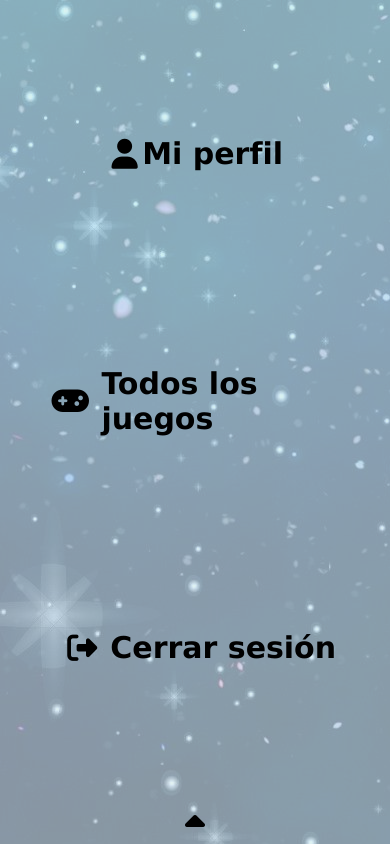
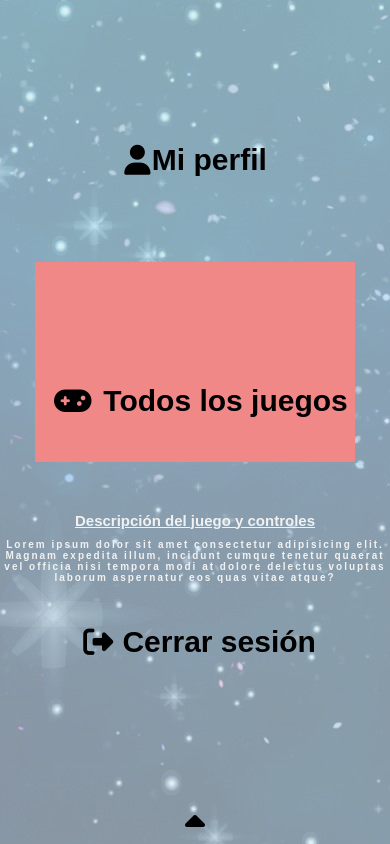
Before and after one commit to unairaya/TFG, a plain HTML site: page TFG code/app/juego.html in a window 390 px wide. Both pictures are taken after a click on the element 195 px from the left and 21 px from the top of the page. Drawn offline with Linux system fonts and the light colour scheme.

Commit message:
confirmar

```diff
--- a/TFG code/app/juego.html
+++ b/TFG code/app/juego.html
@@ -1,15 +1,18 @@
 <!DOCTYPE html>
 <html lang="es">
+
 <head>
     <meta charset="UTF-8">
     <meta http-equiv="X-UA-Compatible" content="IE=edge">
     <meta name="viewport" content="width=device-width, initial-scale=1.0">
     <title>Juegos UR</title>
     <link rel="icon" href="./sources/icon.png">
+    <link rel="stylesheet" href="./styles/menuLateral.css">
     <link rel="stylesheet" href="./styles/juego.css">
     <script defer type="module" src="./scripts/juego.js"></script>
     <script src="https://kit.fontawesome.com/568f00b637.js" crossorigin="anonymous"></script>
 </head>
+
 <body>
     <div class="nav-button target">
         <i class="fas fa-caret-right"></i>
@@ -24,7 +27,16 @@
         </nav>
     </aside>
     <main>
-
+        <div class="game-container">
+            <iframe src="" frameborder="0"></iframe>
+        </div>
+        <div class="game-description">
+            <h3 class="game-description-title">Descripción del juego y controles</h3>
+            <p class="game-description-text">Lorem ipsum dolor sit amet consectetur adipisicing elit. Magnam expedita
+                illum, incidunt cumque tenetur quaerat vel officia nisi tempora modi at dolore delectus voluptas laborum
+                aspernatur eos quas vitae atque?</p>
+        </div>
     </main>
 </body>
+
 </html>
--- a/TFG code/app/styles/juego.css
+++ b/TFG code/app/styles/juego.css
@@ -1,158 +1,94 @@
-* {
+*{
     margin: 0;
     padding: 0;
-    font-family: Verdana, Geneva, Tahoma, sans-serif;
+    font-family: Arial, Helvetica, sans-serif;
 }
 
-body {
+main{
     width: 100vw;
     height: 100vh;
-    box-sizing: border-box;
-    background: url(../sources/fondo.jpg) fixed;
+    display: flex;
+    flex-direction: column;
+    justify-content: center;
+    align-items: center;
+    gap: 50px;
 }
 
-/* menú lateral */
-
-.target {
-    transition: left .7s;
+.game-container{
+    width: 800px;
+    height: 500px;
+    background-color: red;
 }
 
-.nav-button {
-    position: fixed;
-    top: 0;
-    left: 0;
-    width: 3%;
-    height: 100%;
-    background-color: #e7e7e796;
-    display: flex;
-    align-items: center;
-    justify-content: center;
-    font-size: 2rem;
-    z-index: 10;
-    transition: left .7s;
-}
-
-.nav-button:hover {
-    cursor: pointer;
-}
-
-.nav-button.change {
-    left: 25%;
-}
-
-.nav-button i {
-    transition: transform .7s;
-}
-
-.nav-button.change i {
-    transform: rotate(180deg);
-}
-
-aside {
-    width: 25%;
-    height: 100%;
-    background-color: #e7e7e796;
-    position: fixed;
-    left: -25%;
-    z-index: 10;
-}
-
-aside.change {
-    left: 0;
-}
-
-aside nav {
+.game-container iframe{
+    width: 100%;
     height: 100%;
 }
 
-aside ul {
-    box-sizing: border-box;
-    height: 100%;
-    list-style: none;
-    display: flex;
-    flex-direction: column;
-    justify-content: space-around;
-    padding: 10%;
+.game-description{
+    color: #fff;
+    text-align: center;
 }
 
-aside a {
-    color: #000;
-    text-decoration: none;
-    display: grid;
-    grid-template-columns: 1fr 4fr;
-    font-size: 60px;
+.game-description-title{
+    font-size: 35px;
+    text-decoration: underline;
+    margin-bottom: 20px;
+}
+
+.game-description-text{
+    font-size: 25px;
+    letter-spacing: 2px;
+    width: 1000px;
     font-weight: bold;
 }
 
-aside i {
-    margin: auto;
-}
+/* responsive */
+@media (max-width: 1600px) {
+    .game-container{
+        width: 640px;
+        height: 400px;
+    }
 
+    .game-description-title{
+        font-size: 30px;
+    }
 
-/* responsive */
-
-@media (max-width: 2000px) {
-    aside a{
-        font-size: 50px;
-    }
-}
-
-@media (max-width: 1600px) {
-
-    aside a{
-        font-size: 40px;
-    }
-}
-
-@media (max-width: 1400px) {
-    aside a{
-        font-size: 30px;
+    .game-description-text{
+        font-size: 20px;
+        width: 800px;
     }
 }
 
 @media (max-width: 1000px) {
-    aside a{
-        font-size: 20px;
+    .game-container{
+        width: 480px;
+        height: 300px;
+    }
+
+    .game-description-title{
+        font-size: 25px;
+    }
+
+    .game-description-text{
+        font-size: 15px;
+        width: 600px;
     }
 }
 
-@media (max-width: 700px){
-    .nav-button{
-        width: 100%;
-        height: 5%;
-        left: 0;
-        top: 0;
-    }
-    .nav-button.change{
-        top: 95%;
-        left: 0;
+@media (max-width: 750px) {
+    .game-container{
+        width: 320px;
+        height: 200px;
     }
 
-    .nav-button i{
-        transform: rotate(90deg);
+    .game-description-title{
+        font-size: 15px;
+        margin-bottom: 10px;
     }
 
-    .nav-button.change i{
-        transform: rotate(270deg);
-    }
-
-    aside{
-        width: 100%;
-        height: 95%;
-        top: -95%;
-        left: 0;
-    }
-
-    aside.change{
-        top: 0;
-    }
-
-    aside ul{
-        padding: 10%;
-        align-items: center;
-    }
-
-    aside a{
-        font-size: 30px;
+    .game-description-text{
+        font-size: 10px;
+        width: 400px;
     }
 }
--- a/TFG code/app/styles/menu.css
+++ b/TFG code/app/styles/menu.css
@@ -11,82 +11,7 @@ body {
     background: url(../sources/fondo.jpg) fixed;
 }
 
-/* menú lateral */
 
-.target {
-    transition: left .7s;
-}
-
-.nav-button {
-    position: fixed;
-    top: 0;
-    left: 0;
-    width: 3%;
-    height: 100%;
-    background-color: #e7e7e796;
-    display: flex;
-    align-items: center;
-    justify-content: center;
-    font-size: 2rem;
-    z-index: 10;
-    transition: left .7s;
-}
-
-.nav-button:hover {
-    cursor: pointer;
-}
-
-.nav-button.change {
-    left: 25%;
-}
-
-.nav-button i {
-    transition: transform .7s;
-}
-
-.nav-button.change i {
-    transform: rotate(180deg);
-}
-
-aside {
-    width: 25%;
-    height: 100%;
-    background-color: #e7e7e796;
-    position: fixed;
-    left: -25%;
-    z-index: 10;
-}
-
-aside.change {
-    left: 0;
-}
-
-aside nav {
-    height: 100%;
-}
-
-aside ul {
-    box-sizing: border-box;
-    height: 100%;
-    list-style: none;
-    display: flex;
-    flex-direction: column;
-    justify-content: space-around;
-    padding: 10%;
-}
-
-aside a {
-    color: #000;
-    text-decoration: none;
-    display: grid;
-    grid-template-columns: 1fr 4fr;
-    font-size: 60px;
-    font-weight: bold;
-}
-
-aside i {
-    margin: auto;
-}
 
 /* galería de juegos */
 
@@ -171,20 +96,12 @@ main {
     .game-title {
         font-size: 30px;
     }
-
-    aside a{
-        font-size: 50px;
-    }
 }
 
 @media (max-width: 1600px) {
     .game-card {
         width: 350px;
         height: 200px;
-    }
-
-    aside a{
-        font-size: 40px;
     }
 }
 
@@ -196,10 +113,6 @@ main {
 
     .game-title {
         font-size: 20px;
-    }
-
-    aside a{
-        font-size: 30px;
     }
 }
 
@@ -218,55 +131,10 @@ main {
         align-items: center;
         row-gap: 10px;
     }
-
-    aside a{
-        font-size: 20px;
-    }
 }
 
 @media (max-width: 700px){
-    .nav-button{
-        width: 100%;
-        height: 5%;
-        left: 0;
-        top: 0;
-    }
-    .nav-button.change{
-        top: 95%;
-        left: 0;
-    }
-
-    .nav-button i{
-        transform: rotate(90deg);
-    }
-
-    .nav-button.change i{
-        transform: rotate(270deg);
-    }
-
-    aside{
-        width: 100%;
-        height: 95%;
-        top: -95%;
-        left: 0;
-    }
-
-    aside.change{
-        top: 0;
-    }
-
-    aside ul{
-        padding: 10%;
-        align-items: center;
-    }
-
-    aside a{
-        font-size: 30px;
-    }
-
     main{
         padding: 7%;
     }
-
-
 }
--- /dev/null
+++ b/TFG code/app/styles/menuLateral.css
@@ -0,0 +1,160 @@
+* {
+    margin: 0;
+    padding: 0;
+    font-family: Verdana, Geneva, Tahoma, sans-serif;
+}
+
+body {
+    width: 100vw;
+    height: 100vh;
+    box-sizing: border-box;
+    background: url(../sources/fondo.jpg) fixed;
+}
+
+/* menú lateral */
+
+.target {
+    transition: left .7s;
+}
+
+.nav-button {
+    position: fixed;
+    top: 0;
+    left: 0;
+    width: 3%;
+    height: 100%;
+    background-color: #e7e7e796;
+    display: flex;
+    align-items: center;
+    justify-content: center;
+    font-size: 2rem;
+    z-index: 10;
+    transition: left .7s;
+}
+
+.nav-button:hover {
+    cursor: pointer;
+}
+
+.nav-button.change {
+    left: 25%;
+}
+
+.nav-button i {
+    transition: transform .7s;
+}
+
+.nav-button.change i {
+    transform: rotate(180deg);
+}
+
+aside {
+    width: 25%;
+    height: 100%;
+    background-color: #e7e7e796;
+    position: fixed;
+    left: -25%;
+    z-index: 10;
+}
+
+aside.change {
+    left: 0;
+}
+
+aside nav {
+    height: 100%;
+}
+
+aside ul {
+    box-sizing: border-box;
+    height: 100%;
+    list-style: none;
+    display: flex;
+    flex-direction: column;
+    justify-content: space-around;
+    padding: 10%;
+}
+
+aside a {
+    color: #000;
+    text-decoration: none;
+    display: grid;
+    grid-template-columns: 1fr 4fr;
+    font-size: 60px;
+    font-weight: bold;
+}
+
+aside i {
+    margin: auto;
+}
+
+
+
+
+/* responsive */
+
+@media (max-width: 2000px) {
+    aside a{
+        font-size: 50px;
+    }
+}
+
+@media (max-width: 1600px) {
+
+    aside a{
+        font-size: 40px;
+    }
+}
+
+@media (max-width: 1400px) {
+    aside a{
+        font-size: 30px;
+    }
+}
+
+@media (max-width: 1000px) {
+    aside a{
+        font-size: 20px;
+    }
+}
+
+@media (max-width: 700px){
+    .nav-button{
+        width: 100%;
+        height: 5%;
+        left: 0;
+        top: 0;
+    }
+    .nav-button.change{
+        top: 95%;
+        left: 0;
+    }
+
+    .nav-button i{
+        transform: rotate(90deg);
+    }
+
+    .nav-button.change i{
+        transform: rotate(270deg);
+    }
+
+    aside{
+        width: 100%;
+        height: 95%;
+        top: -95%;
+        left: 0;
+    }
+
+    aside.change{
+        top: 0;
+    }
+
+    aside ul{
+        padding: 10%;
+        align-items: center;
+    }
+
+    aside a{
+        font-size: 30px;
+    }
+}
--- a/TFG code/app/styles/perfil.css
+++ /dev/null
@@ -1,158 +0,0 @@
-* {
-    margin: 0;
-    padding: 0;
-    font-family: Verdana, Geneva, Tahoma, sans-serif;
-}
-
-body {
-    width: 100vw;
-    height: 100vh;
-    box-sizing: border-box;
-    background: url(../sources/fondo.jpg) fixed;
-}
-
-/* menú lateral */
-
-.target {
-    transition: left .7s;
-}
-
-.nav-button {
-    position: fixed;
-    top: 0;
-    left: 0;
-    width: 3%;
-    height: 100%;
-    background-color: #e7e7e796;
-    display: flex;
-    align-items: center;
-    justify-content: center;
-    font-size: 2rem;
-    z-index: 10;
-    transition: left .7s;
-}
-
-.nav-button:hover {
-    cursor: pointer;
-}
-
-.nav-button.change {
-    left: 25%;
-}
-
-.nav-button i {
-    transition: transform .7s;
-}
-
-.nav-button.change i {
-    transform: rotate(180deg);
-}
-
-aside {
-    width: 25%;
-    height: 100%;
-    background-color: #e7e7e796;
-    position: fixed;
-    left: -25%;
-    z-index: 10;
-}
-
-aside.change {
-    left: 0;
-}
-
-aside nav {
-    height: 100%;
-}
-
-aside ul {
-    box-sizing: border-box;
-    height: 100%;
-    list-style: none;
-    display: flex;
-    flex-direction: column;
-    justify-content: space-around;
-    padding: 10%;
-}
-
-aside a {
-    color: #000;
-    text-decoration: none;
-    display: grid;
-    grid-template-columns: 1fr 4fr;
-    font-size: 60px;
-    font-weight: bold;
-}
-
-aside i {
-    margin: auto;
-}
-
-
-/* responsive */
-
-@media (max-width: 2000px) {
-    aside a{
-        font-size: 50px;
-    }
-}
-
-@media (max-width: 1600px) {
-
-    aside a{
-        font-size: 40px;
-    }
-}
-
-@media (max-width: 1400px) {
-    aside a{
-        font-size: 30px;
-    }
-}
-
-@media (max-width: 1000px) {
-    aside a{
-        font-size: 20px;
-    }
-}
-
-@media (max-width: 700px){
-    .nav-button{
-        width: 100%;
-        height: 5%;
-        left: 0;
-        top: 0;
-    }
-    .nav-button.change{
-        top: 95%;
-        left: 0;
-    }
-
-    .nav-button i{
-        transform: rotate(90deg);
-    }
-
-    .nav-button.change i{
-        transform: rotate(270deg);
-    }
-
-    aside{
-        width: 100%;
-        height: 95%;
-        top: -95%;
-        left: 0;
-    }
-
-    aside.change{
-        top: 0;
-    }
-
-    aside ul{
-        padding: 10%;
-        align-items: center;
-    }
-
-    aside a{
-        font-size: 30px;
-    }
-}
```
Also changed, not shown: TFG code/app/menu.html (+1 -0 lines), TFG code/app/perfil.html (+1 -0 lines).
